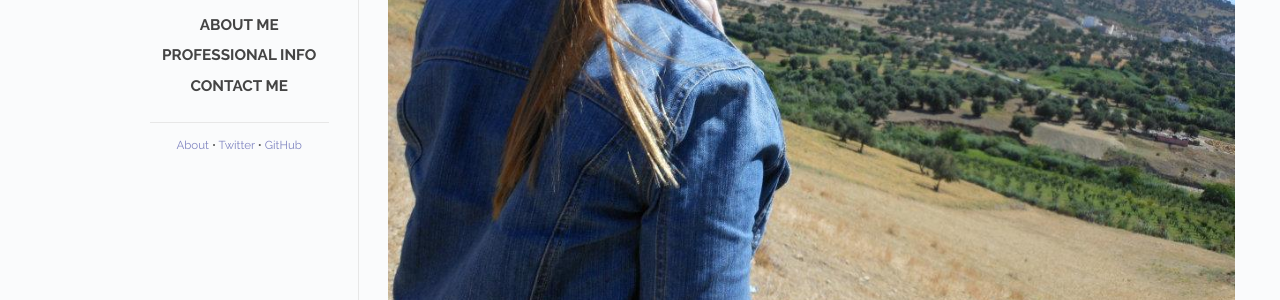
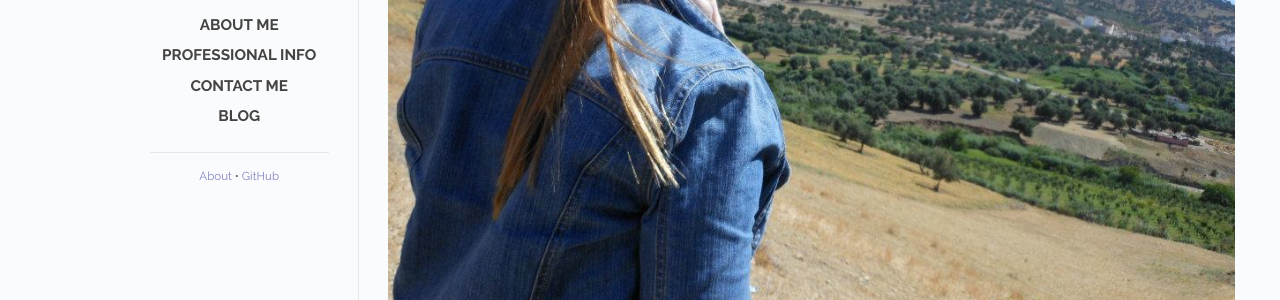
Before and after one commit to the-development/flex, a Jekyll site: the page built from index.md, in a window 1280 px wide. Shown: the part 241-541 px from the top of the page. Built offline with Jekyll 4.4.1, drawn with Linux system fonts in a browser that asks for light colours.

Commit message:
added link to blog

```diff
--- a/_layouts/default.html
+++ b/_layouts/default.html
@@ -58,13 +58,18 @@
 					</li>
 				{% endif %}
 			{% endfor %}
+
+			<li class="post-link">
+				<a class="post-title" href="{{ site.posts.first.url | prepend: site.baseurl }}">
+					Blog
+				</a>
+			</li>
 		  </ul>
         </div>
         <div class="footer">
           <span id="footer-links">
-            <a href="" class="footer-link">About</a> <span class="separator">&bull;</span>
-            <a href="" class="footer-link">Twitter</a> <span class="separator">&bull;</span>
-            <a href="" class="footer-link">GitHub</a>
+            <a href="{{ site.url }}{{ site.baseurl }}/index.md" class="footer-link">About</a> <span class="separator">&bull;</span>
+            <a href="https://github.com/cvint13" class="footer-link">GitHub</a>
           </span>
         </div>
       </div>
```
